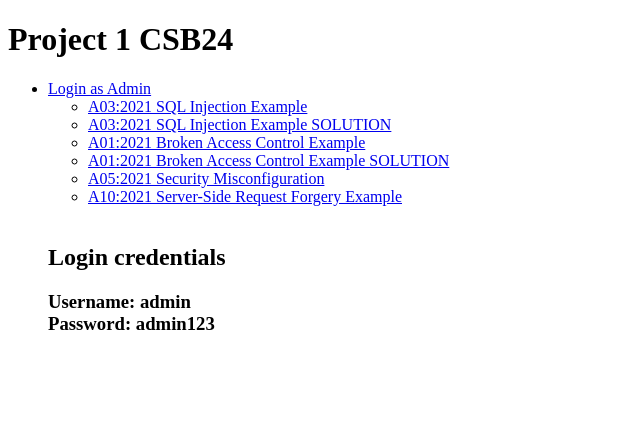
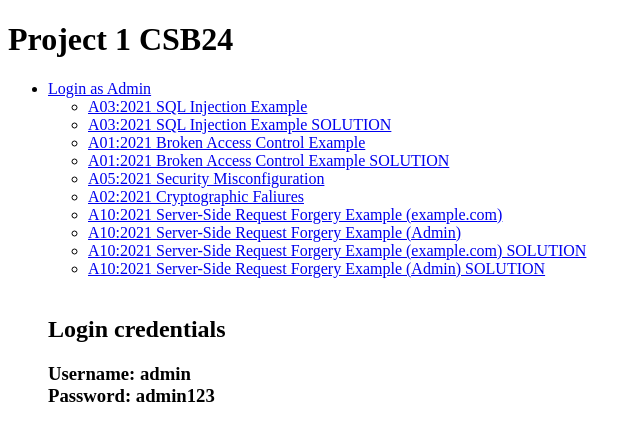
Before and after one commit to Gummiii/Project-1-CSB24, a Django app: page / in a window 1280 px wide. Shown: the top 441 px of the page, without its empty margins (0-640 px from the left). Run offline with Django 5.2, Linux system fonts and the light colour scheme.

Commit message:
Should be the final verison of the project if everything is working correctly.

```diff
--- a/app/admin.py
+++ b/app/admin.py
@@ -1,7 +1,10 @@
 from django.contrib import admin
 from app.models import User
 from .models import User
+from app.models import InsecureUser, SecureUser
 
 admin.site.register(User)
+admin.site.register(InsecureUser)
+admin.site.register(SecureUser)
 
 # Register your models here.
--- a/app/views.py
+++ b/app/views.py
@@ -4,6 +4,9 @@
 from app.models import User
 from django.contrib.auth.decorators import login_required
 from app.models import InsecureUser
+from app.models import SecureUser
+from django.http import JsonResponse
+
 
 def index(request):
     return render(request, 'index.html')   # This is the default homepage view
@@ -27,7 +30,7 @@
     print(f"Query result: {user}")
     print(f"Try change the URL to /vulnerable_sql?username=testuser' OR '1'='1 for the SQL Injection")
     if user:
-        return HttpResponse(f"User: {user},<br>Correct User should be testuser, test@example.com, password123<br>Now try change the URL to /vulnerable_sql?username=testuser' OR '1'='1")
+        return HttpResponse(f"User: {username}, {user},<br>Correct User should be testuser, test@example.com, password123<br>Now try change the URL to /vulnerable_sql?username=testuser' OR '1'='1")
 
     else:
         return HttpResponse("User not found")
@@ -98,7 +101,34 @@
     return HttpResponse(f"User {user.username} registered with plaintext password {user.password}")
 
 
-            ### SOLUTION ###
+def register_secure_user(request):
+    username = request.GET.get('username', '')
+    email = request.GET.get('email', '')
+    password = request.GET.get('password', '')
+
+    if not (username and email and password):
+        return HttpResponse("Missing required fields", status=400)
+    user = SecureUser(username=username, email=email)
+    user.set_password(password)
+    user.save()
+
+    return HttpResponse(f"User {user.username} registered securely!")
+
+def view_passwords(request):
+    insecure_users = InsecureUser.objects.all()
+    secure_users = SecureUser.objects.all()
+
+    data = {
+        "insecure_users": [
+            {"username": user.username, "password": user.password,} for user in insecure_users
+        ],
+        "secure_users": [
+            {"username": user.username, "password": user.password} for user in secure_users
+        ]
+    }
+    return JsonResponse(data)
+
+
 
 
 # A10:2021 Server-Side Request Forgery (SSRF): The application allows attackers to make arbitrary requests on behalf of the server, potentially exposing internal services to the internet.
@@ -114,14 +144,54 @@
 
 
             ### SOLUTION ###
-### (Uncomment below for safe code) ###
 
 
-# from urllib.parse import urlparse
-# def secure_fetch_url(request):
-#     url = request.GET.get('url', '')
-#     parsed_url = urlparse(url)
-#     if parsed_url.scheme not in ['http', 'https']:
-#         return HttpResponse("Invalid URL", status=400)
-#     response = requests.get(url)
-#     return HttpResponse(response.text)
+
+from urllib.parse import urlparse
+from ipaddress import ip_address, ip_network
+
+
+
+def secure_fetch_url(request):
+    url = request.GET.get('url', '')
+    if not url:
+        return HttpResponse("No URL provided", status=400)
+
+    try:
+        # Parse the URL
+        parsed_url = urlparse(url)
+
+        # Validate scheme
+        if parsed_url.scheme not in ['http', 'https']:
+            return HttpResponse("Invalid URL scheme", status=400)
+
+        # Resolve the hostname to an IP address
+        import socket
+        resolved_ip = socket.gethostbyname(parsed_url.hostname)
+
+        # Define private IP ranges
+        private_ip_ranges = [
+            ip_network('127.0.0.0/8'),  # Loopback
+            ip_network('10.0.0.0/8'),  # Private network
+            ip_network('172.16.0.0/12'),  # Private network
+            ip_network('192.168.0.0/16'),  # Private network
+            ip_network('169.254.0.0/16'),  # Link-local
+        ]
+
+        # Check if the resolved IP belongs to a private range
+        ip_obj = ip_address(resolved_ip)
+        if any(ip_obj in net for net in private_ip_ranges):
+            return HttpResponse("Access to private IP ranges is not allowed", status=403)
+
+        # Fetch the URL content if validation passes
+        response = requests.get(url, timeout=5)  # Add a timeout to prevent hanging
+        return HttpResponse(response.text)
+
+    except socket.gaierror:
+        return HttpResponse("Invalid hostname", status=400)
+
+    except requests.exceptions.RequestException as e:
+        return HttpResponse(f"Error fetching the URL: {str(e)}", status=500)
+
+    except Exception as e:
+        return HttpResponse(f"Unexpected error: {str(e)}", status=500)
--- a/templates/index.html
+++ b/templates/index.html
@@ -15,7 +15,11 @@
             <li><a href="/view_user_data/2">A01:2021 Broken Access Control Example</a></li>
             <li><a href="/secure_view_user_data/2">A01:2021 Broken Access Control Example SOLUTION</a></li>
             <li><a href="/non-existing_page">A05:2021 Security Misconfiguration</a></li>
-            <li><a href="/fetch_url?url=http://example.com">A10:2021 Server-Side Request Forgery Example</a></li>
+            <li><a href="/view_passwords/">A02:2021 Cryptographic Faliures</a></li>
+            <li><a href="/fetch_url?url=http://example.com">A10:2021 Server-Side Request Forgery Example (example.com)</a></li>
+            <li><a href="/fetch_url?url=http://127.0.0.1:8000/admin/">A10:2021 Server-Side Request Forgery Example (Admin)</a></li>
+            <li><a href="/secure_fetch_url/?url=http://example.com">A10:2021 Server-Side Request Forgery Example (example.com) SOLUTION</a></li>
+            <li><a href="/secure_fetch_url?url=http://127.0.0.1:8000/admin/">A10:2021 Server-Side Request Forgery Example (Admin) SOLUTION</a></li>
         </ul>
         <br>
         <h2>Login credentials</h2>
--- a/webapp2/urls.py
+++ b/webapp2/urls.py
@@ -27,5 +27,8 @@
     path('view_user_data/<int:user_id>', views.view_user_data, name='view_user_data'),
     path('secure_view_user_data/<int:user_id>', views.secure_view_user_data, name='secure_view_user_data'),
     path('fetch_url', views.fetch_url, name='fetch_url'),
+    path('secure_fetch_url/', views.secure_fetch_url, name='secure_fetch_url'),
     path('register_insecure/', views.register_insecure_user, name='register_insecure_user'),
+    path('register_secure/', views.register_secure_user, name='register_secure'),
+    path('view_passwords/', views.view_passwords, name='view_passwords'),
 ]
```
Also changed, not shown: app/models.py (+10 -9 lines), app/migrations/0003_secureuser_alter_insecureuser_email.py (added), db.sqlite3.
